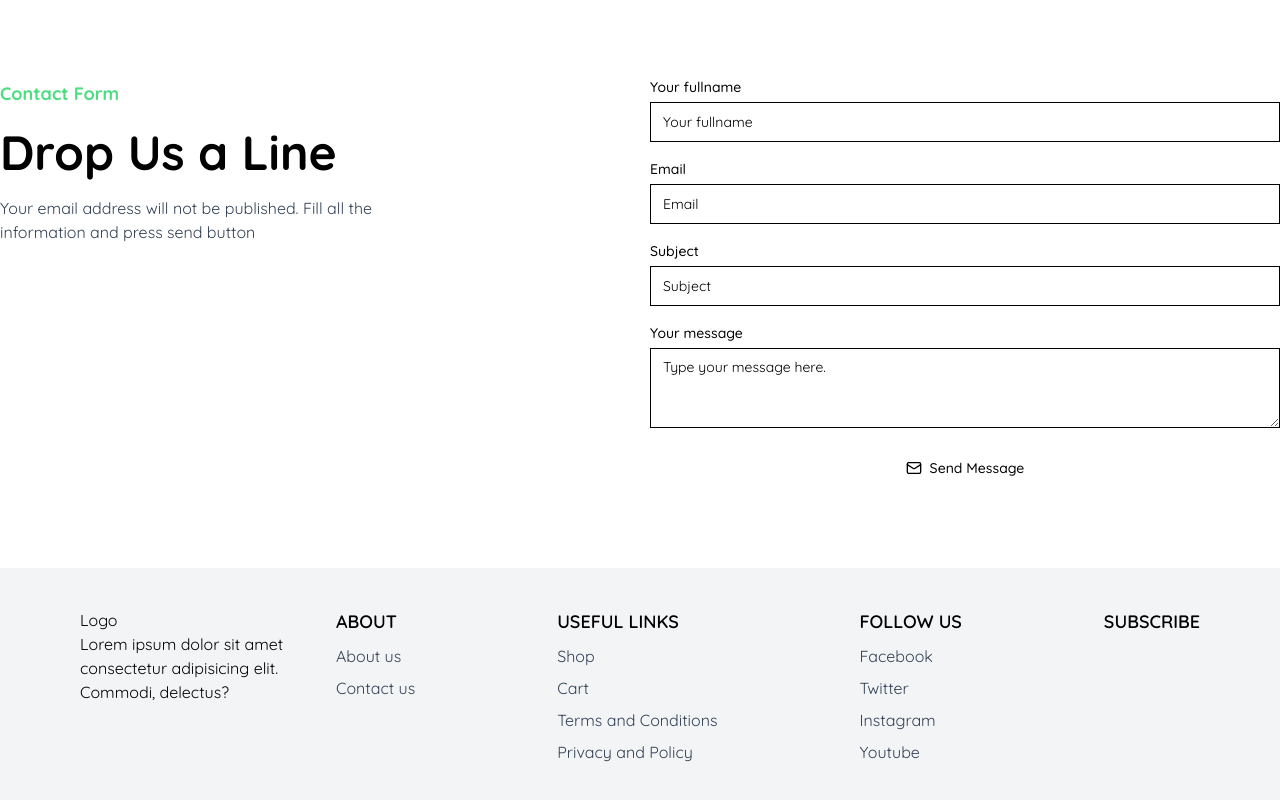
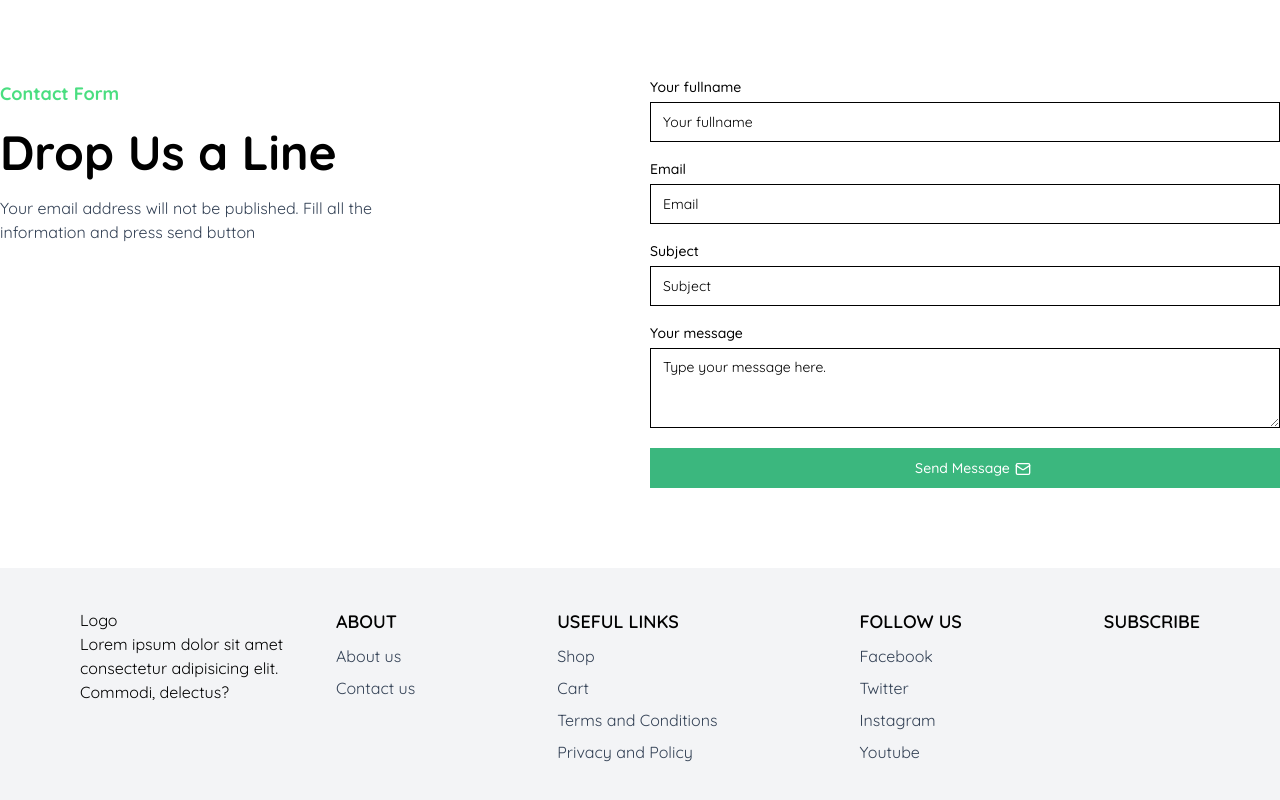
Before and after one commit to riajulpro/store-cod-frontend, a Next.js app: page /contact-us in a window 1280 px wide. Shown: the part 469-1269 px from the top of the page. Built offline with nearby package versions, Linux system fonts and the light colour scheme; no server answers.

Commit message:
contact form update with button animation

```diff
--- a/src/app/(pages)/contact-us/page.tsx
+++ b/src/app/(pages)/contact-us/page.tsx
@@ -4,9 +4,9 @@ import { Button } from "@/components/ui/button";
 import { Input } from "@/components/ui/input";
 import { Label } from "@/components/ui/label";
 import { Textarea } from "@/components/ui/textarea";
-import { Mail } from "lucide-react";
+import { Mail, SendHorizontal } from "lucide-react";
 
-const ContactUsPage = () => {
+const ContactUsPage = ({ className = "" }: { className?: string }) => {
   const handleSubmit = (e: any) => {
     e.preventDefault();
 
@@ -15,7 +15,9 @@ const ContactUsPage = () => {
 
   return (
     <>
-      <div className="min-h-96 bg-green-100 flex justify-center flex-col gap-2 items-center bg-[url('/images/banner-10.png')] bg-cover bg-center">
+      <div
+        className={`min-h-96 bg-green-100 flex justify-center flex-col gap-2 items-center bg-[url('/images/banner-10.png')] bg-cover bg-center  ${className}`}
+      >
         <h4 className="text-slate-600 text-lg font-bold">
           How can we help you?
         </h4>
@@ -54,8 +56,26 @@ const ContactUsPage = () => {
                 <Textarea placeholder="Type your message here." id="message" />
               </div>
 
-              <Button type="submit">
-                <Mail className="mr-2 h-4 w-4" /> Send Message
+              <Button
+                type="submit"
+                className="bg-primaryMat text-white hover:bg-orange-400 py-[5px] group/submit overflow-hidden flex items-center justify-center gap-[5px]"
+              >
+                Send Message
+                <span className="relative top-[-7px]">
+                  <span className="absolute top-0 left-0">
+                    <Mail
+                      className="mr-2 h-4 w-4 top-0 group-hover/submit:top-[-50px] group-hover/submit:rotate-[-15deg] relative"
+                      style={{ transition: "0.3s" }}
+                    />
+                  </span>
+
+                  <span className="absolute top-0 left-0">
+                    <SendHorizontal
+                      className="mr-2 h-4 w-4 bottom-[-50px] group-hover/submit:bottom-[0px] relative"
+                      style={{ transition: "0.3s" }}
+                    />
+                  </span>
+                </span>
               </Button>
             </form>
           </div>
--- a/src/views/HomeView.tsx
+++ b/src/views/HomeView.tsx
@@ -1,3 +1,4 @@
+import ContactUsPage from "@/app/(pages)/contact-us/page";
 import Banner from "@/components/home/Banner";
 import Categories from "@/components/home/Categories";
 import DeliveryAd from "@/components/home/DeliveryAd";
@@ -16,6 +17,7 @@ const HomeView = () => {
       <PopulerProduct />
       <DeliveryAd />
       <Review />
+      <ContactUsPage className="mt-[50px] rounded-[15px]" />
       <DownloadApp />
     </>
   );
```
